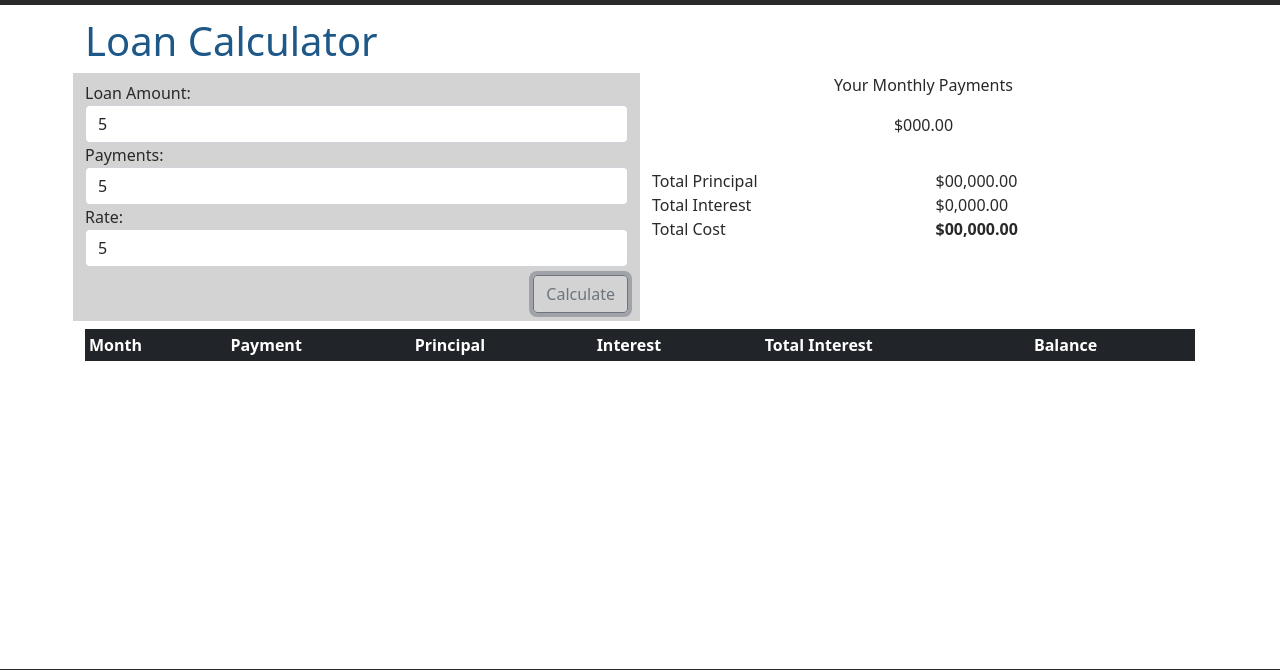
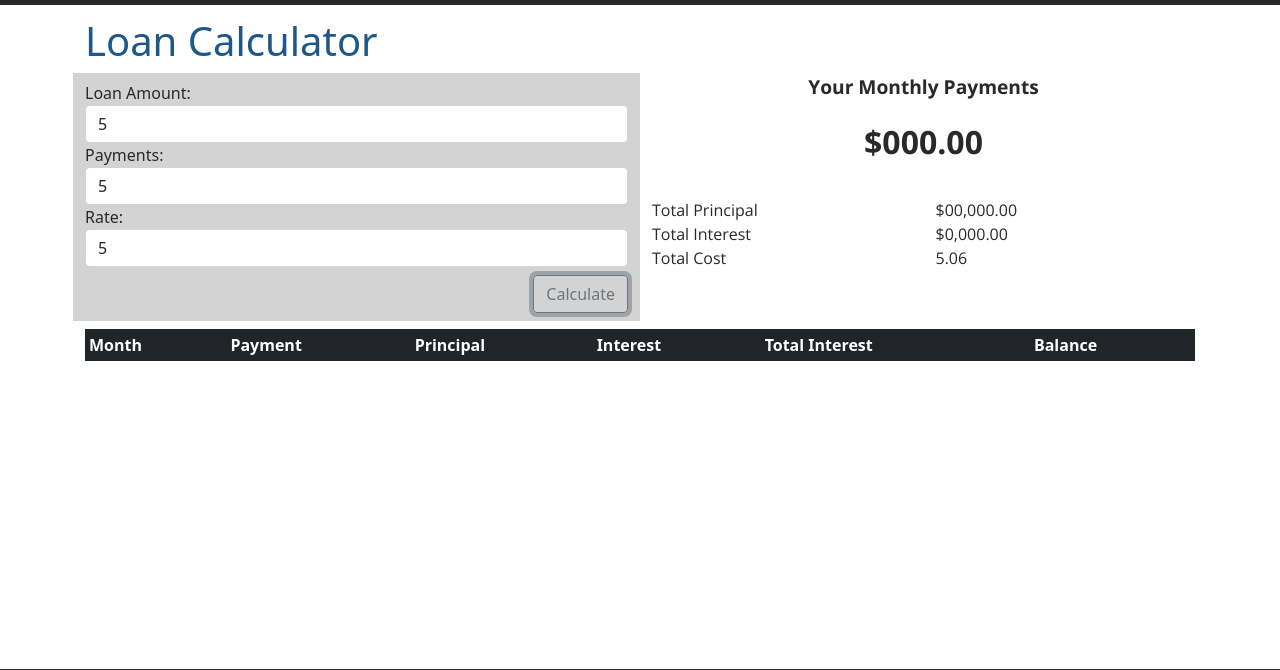
Before and after one commit to ArthurRedmond/LoanShark, a plain HTML site: page app.html in a window 1280 px wide. Both pictures are taken after typing "5", "5", "5" into the empty fields and a click on the button "Calculate". Shown: the part 51-721 px from the top of the page. Drawn offline with nearby package versions, Linux system fonts and the light colour scheme.

Commit message:
Updated calculations logic

```diff
--- a/app.html
+++ b/app.html
@@ -15,6 +15,10 @@
 
     <link rel="stylesheet" href="/css/site.css">
     <link rel="icon" type="image/png" href="img/A R.png">
+    <link rel="preconnect" href="https://fonts.googleapis.com">
+    <link rel="preconnect" href="https://fonts.gstatic.com" crossorigin>
+    <link href="https://fonts.googleapis.com/css2?family=Open+Sans:ital,wght@0,400;0,700;1,400&display=swap"
+        rel="stylesheet">
 </head>
 
 <body class="d-flex flex-column h-100">
@@ -58,7 +62,7 @@
                 </div>
             </div>
             <div class="row">
-                <div class="col col-md-6 form-entry">
+                <div class="col-sm-12 col-md-6 form-entry">
                     <div class="pt-2">
                         <form>
                             <div class="form-group">
@@ -169,6 +173,9 @@
     </script>
     <script src="/js/site.js">
     </script>
+    <script>
+        document.getElementById("btnCalculate").addEventListener("click", getValues);
+    </script>
 </body>
 
 </html>
--- a/css/site.css
+++ b/css/site.css
@@ -86,3 +86,20 @@ main>.container {
 thead {
     color: #0a71b8;
 }
+
+.output {
+    font-family: 'Open Sans', sans-serif;
+    font-weight: 400;
+}
+
+.output-heading {
+    font-family: 'Open Sans', sans-serif;
+    font-weight: 700;
+    font-size: larger;
+}
+
+.output-payment {
+    font-family: 'Open Sans', sans-serif;
+    font-weight: 700;
+    font-size: 2em;
+}
--- a/js/site.js
+++ b/js/site.js
@@ -1,4 +1,62 @@
-//Call HelloWorld
-function HelloWorld() {
-    alert("Hello World");
+function getValues() {
+    let loanAmount = document.getElementById("loanAmt").value;
+    let numberOfPayments = document.getElementById("numPayments").value;
+    let interestRate = document.getElementById("interestRate").value;
+
+    loanAmount = parseFloat(loanAmount);
+    numberOfPayments = parseFloat(numberOfPayments);
+    interestRate = parseFloat(interestRate);
+
+    if (!Number.isNaN(loanAmount) && !Number.isNaN(numberOfPayments) && !Number.isNaN(interestRate)) {
+        let loanArray = calculateValues(loanAmount, numberOfPayments, interestRate);
+        displayResults(loanAmount, loanArray);
+    } else {
+        alert("You must enter valid numbers");
+    }
 }
+
+function calculateValues(loanAmount, numberOfPayments, interestRate) {
+    let returnArray = [];
+    let remainingBalance = loanAmount;
+    let totalInterestPaid = 0;
+
+    for (let i = 1; i <= numberOfPayments; i++) {
+        returnArray.push(i);
+
+        let monthlyPayment = (loanAmount * ((interestRate / 1200) / (1 - Math.pow(1 + (interestRate / 1200), (numberOfPayments * -1)))));
+        // (loanAmount * ((interestRate/1200) / (1-Math.pow(1+(interestRate/1200),(numberOfPayments * -1)))))
+        returnArray.push(monthlyPayment.toFixed(2));
+
+        let interestPaid = remainingBalance * (interestRate / 1200);
+        let principalPaid = monthlyPayment - interestPaid
+
+        returnArray.push(principalPaid.toFixed(2));
+
+        returnArray.push(interestPaid.toFixed(2));
+
+        totalInterestPaid += interestPaid;
+        returnArray.push(totalInterestPaid.toFixed(2));
+
+        remainingBalance -= principalPaid;
+        returnArray.push(remainingBalance.toFixed(2));
+    }
+
+    let totalCost = totalInterestPaid + loanAmount;
+    document.getElementById("totalCost").innerHTML = `${totalCost.toFixed(2)}`;
+
+    return returnArray;
+}
+
+function displayResults(loanAmount, loanArray) {
+    let tableBody = document.getElementById("results");
+
+    let tableRow = document.getElementById("outputTemplate");
+
+    tableBody.innerHTML = "";
+    //monthlyPayment
+    //totalPrincipal
+    //totalInterest
+    //totalCost
+
+
+}
```
